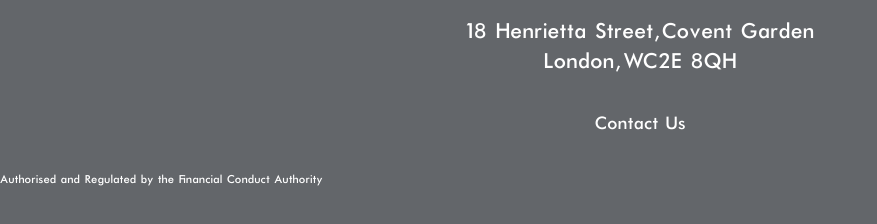
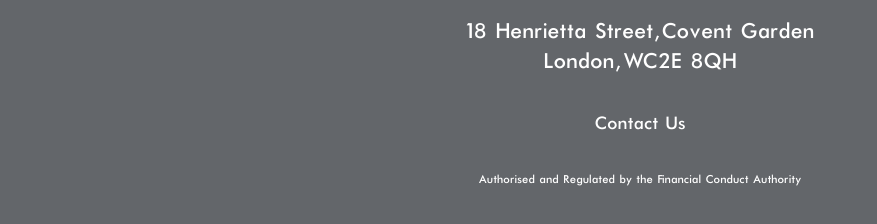
Before and after one commit to vorcapital/vorcapital.github.io, a plain HTML site: page index.html in a window 1280 px wide. Shown: the part 392-616 px from the top of the page, without its empty margins (0-877 px from the left). Drawn offline with nearby package versions, Linux system fonts and the light colour scheme; files whose address does not match are found by name.

Commit message:
Update index.html

```diff
--- a/index.html
+++ b/index.html
@@ -44,7 +44,7 @@
         <a class="f5 f4-ns link db pv2 ph3 hover-light-vor-gray" href="mailto:investors@vorcap.co.uk">Contact Us</a>
       </li>
     </ul>
-    <p><small>Authorised and Regulated by the Financial Conduct Authority</small></p>
+    <p style="text-align:center;"><small>Authorised and Regulated by the Financial Conduct Authority</small></p>
   </section>
 </body>
 </html>
```
